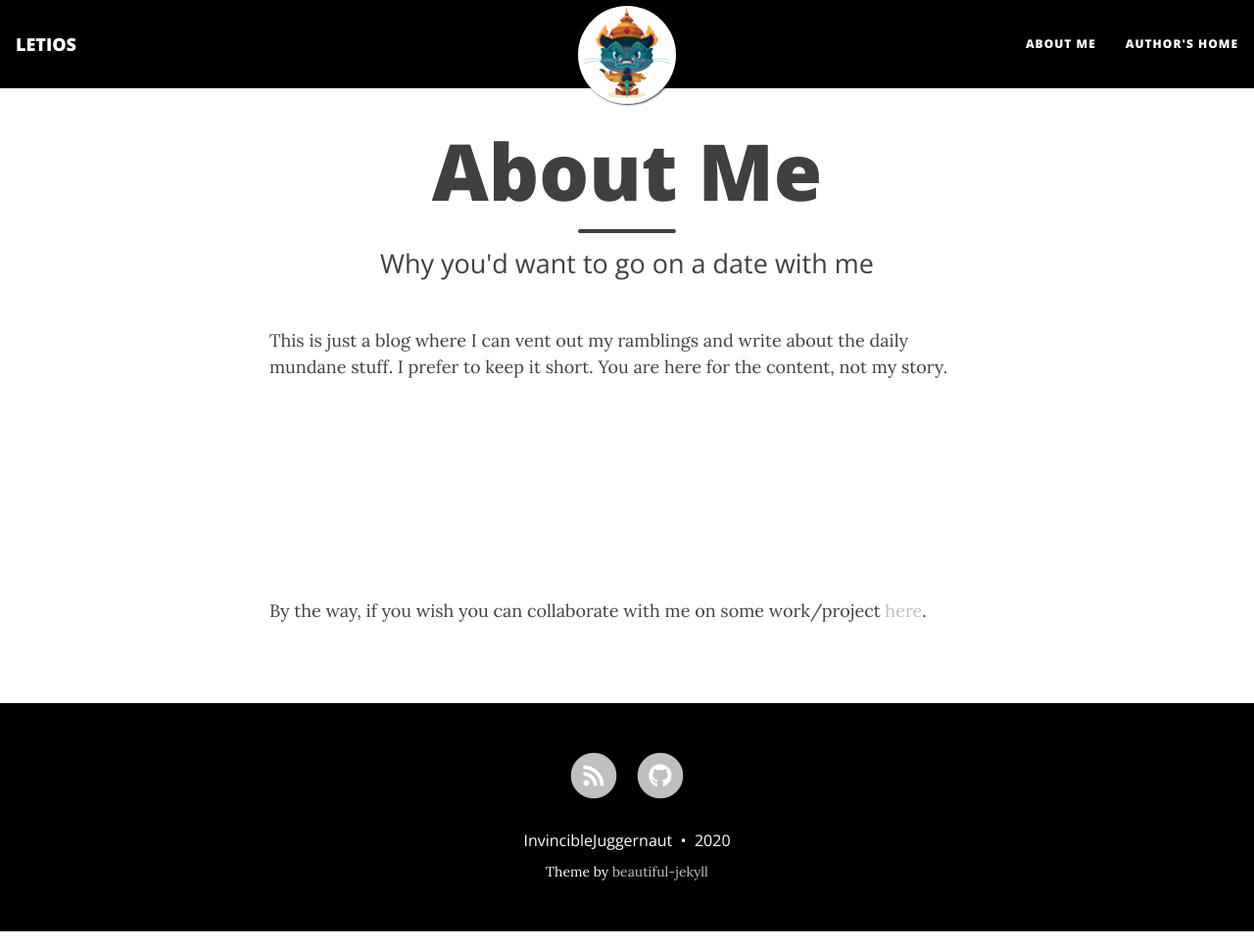
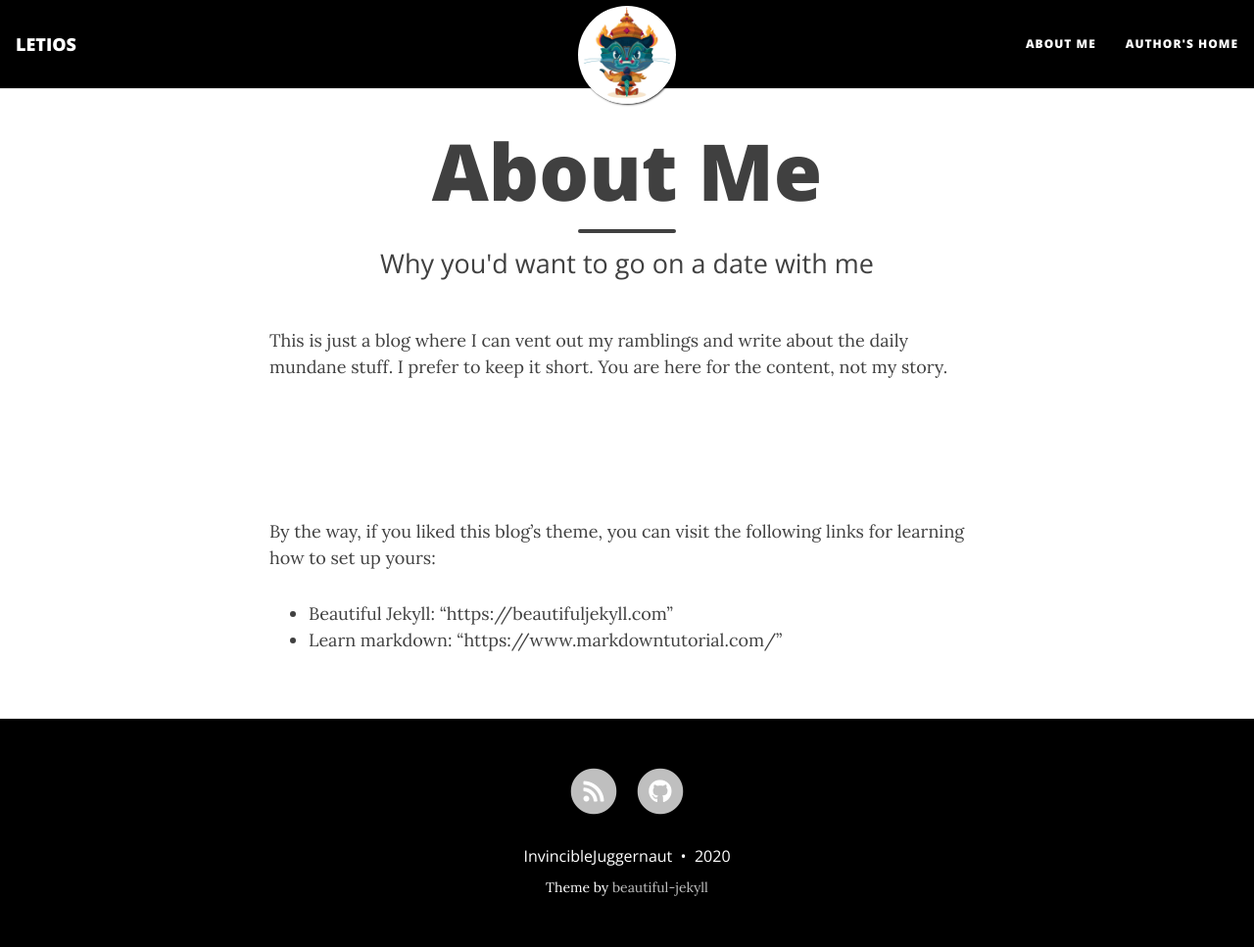
Before and after one commit to InvincibleJuggernaut/Letios, a Jekyll site: the page built from aboutme.md, in a window 1280 px wide and 967 px high. Shown: the whole window at 98% size. Built offline with Jekyll 4.4.1, drawn with Linux system fonts in a browser that asks for light colours; nearby versions of some CDN libraries.

Commit message:
Update aboutme.md

```diff
--- a/aboutme.md
+++ b/aboutme.md
@@ -10,14 +10,8 @@ I prefer to keep it short. You are here for the content, not my story.
 <br>
 <br>
 <br>
-<br>
-<br>
-<br>
 
+By the way, if you liked this blog's theme, you can visit the following links for learning how to set up yours:
 
-
-
-
-
-
-By the way, if you wish you can collaborate with me on some work/project <a href="https://github.com/InvincibleJuggernaut">here</a>.
+- Beautiful Jekyll: "https://beautifuljekyll.com"
+- Learn markdown: "https://www.markdowntutorial.com/"
```
